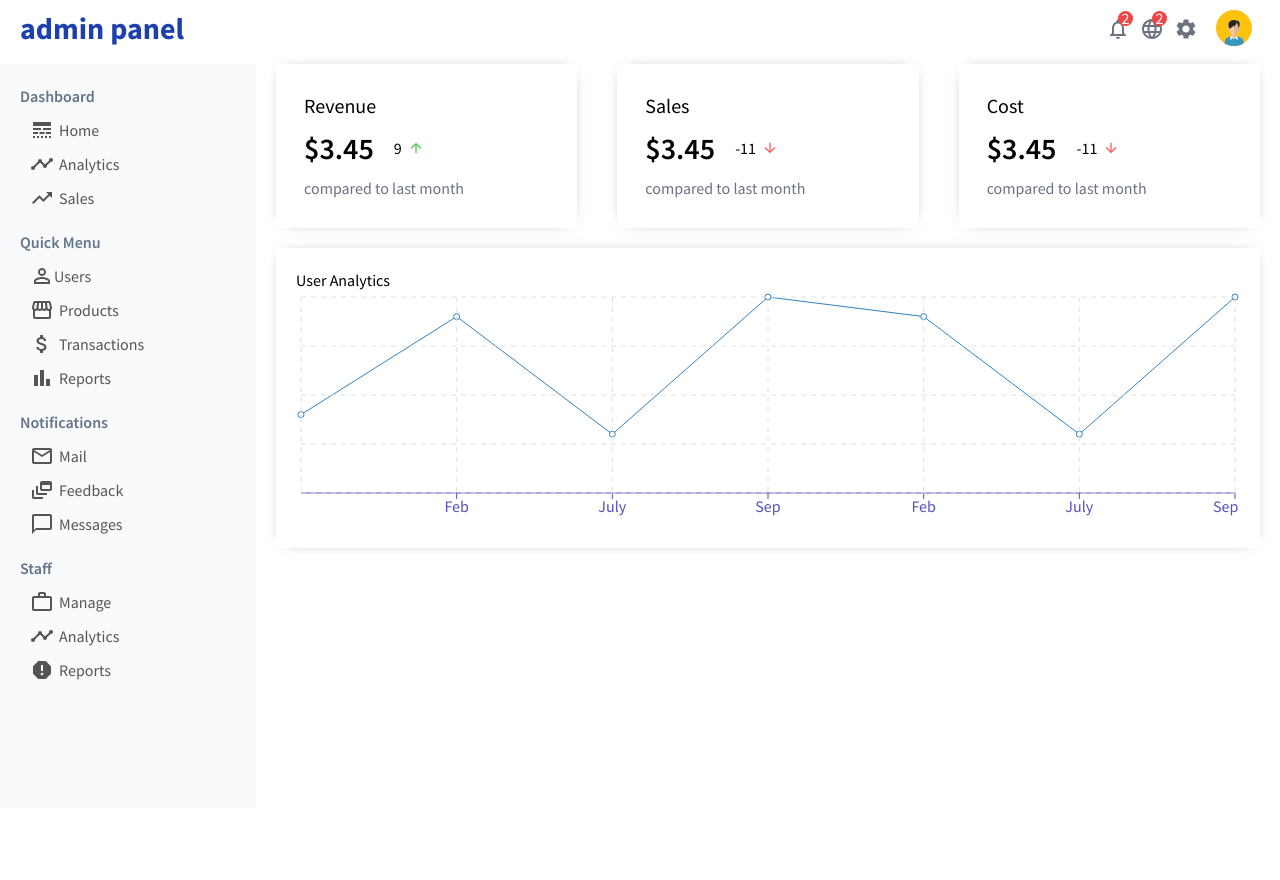
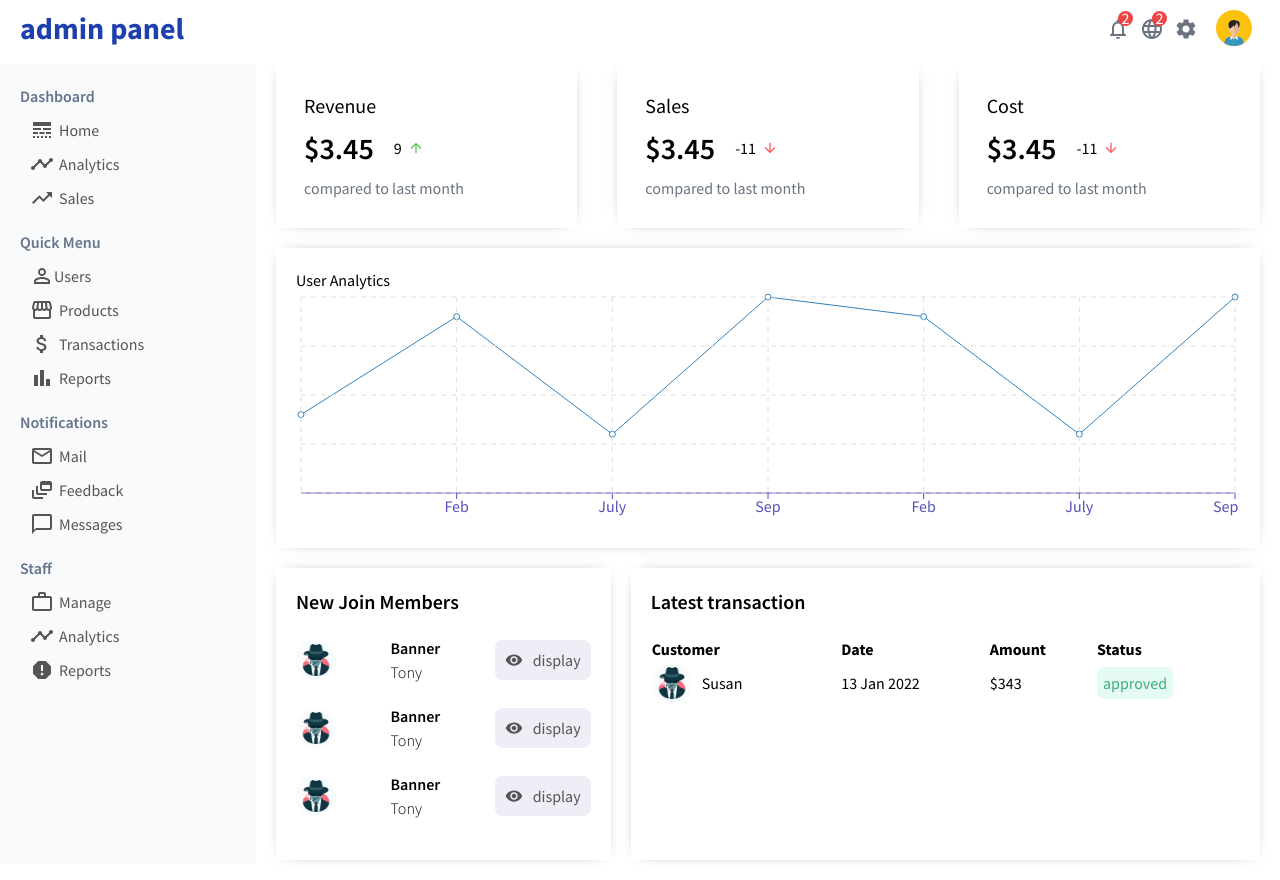
Before and after one commit to shubhamsarkar2587/admin-panel, a React (Create React App) app: page / in a window 1280 px wide. Before the commit the page ends 808 px from the top, so only its background shows below. Built offline with nearby package versions, Linux system fonts and the light colour scheme.

Commit message:
Title: widget added Dev: Shubham Date: 14 Nov 2022

```diff
--- a/src/App.jsx
+++ b/src/App.jsx
@@ -6,7 +6,7 @@ const App = () => {
   return (
     <div className="">
       <Topbar />
-      <div className="flex justify-between mt-2">
+      <div className="flex justify-between mt-2 overflow-x-hidden">
         <div className="w-1/4 xl:w-1/5">
           <Sidebar />
         </div>
--- a/src/assets/asset.js
+++ b/src/assets/asset.js
@@ -1,5 +1,14 @@
 import avatarLogin from "./svg/avatar.svg";
+
+import userImage from "./png/user_image.png"
+
+
+const smokingMan = "./png/user_image.png"
 
 export const svgAssets = {
     avatarLogin
 }
+
+export const pngAssets = {
+    userImage
+}
--- a/src/components/sidebar/Sidebar.jsx
+++ b/src/components/sidebar/Sidebar.jsx
@@ -4,7 +4,7 @@ import { AttachMoney, BarChart, ChatBubbleOutline, DynamicFeed, LineStyle, MailO
 
 const Sidebar = () => {
   return (
-    <div className="sidebar sticky top-14 bg-slate-50 overflow-y-auto">
+    <div className="sidebar fixed w-1/4 xl:w-1/5 h-full bg-slate-50 overflow-y-auto">
       <div className="p-5 text-[#555]">
 
         <div className="mb-2.5">
--- a/src/components/sidebar/sidebar.css
+++ b/src/components/sidebar/sidebar.css
@@ -1,3 +1,3 @@
 .sidebar {
-    height: calc(100vh - 3.5rem);
+    /* height: calc(100vh - 3.5rem); */
 }
--- /dev/null
+++ b/src/components/widgetLg/WidgetLg.jsx
@@ -0,0 +1,39 @@
+import "./widgetLg.css";
+import { pngAssets } from "../../assets/asset"
+
+const WidgetLg = () => {
+
+  const Button = ({ type }) => {
+    return <button className={`rounded-lg py-1 px-1.5 bg-[#eeeef7] text-[#555] cursor-pointer ${type}`}>{type}</button>
+  }
+
+  return (
+    <div className="widget_lg p-5 w-full overflow-x-auto">
+      <span className="font-semibold text-xl">Latest transaction</span>
+      <table className="w-full my-5">
+        <tbody>
+          <tr className="text-left">
+            <th className="mr-2.5">Customer</th>
+            <th className="mr-2.5">Date</th>
+            <th className="mr-2.5">Amount</th>
+            <th className="mr-2.5">Status</th>
+          </tr>
+          <tr className="text-left">
+            <td className="flex items-center mr-2.5">
+              <img className="rounded-full h-10 w-10 object-cover mr-2.5" src={pngAssets.userImage} alt="" />
+              <span>Susan</span>
+            </td>
+            <td className="center mr-2.5">13 Jan 2022</td>
+            <td className="mr-2.5">$343</td>
+            <td className="mr-2.5">
+              <Button type="approved" />
+            </td>
+          </tr>
+
+        </tbody>
+      </table>
+    </div>
+  )
+};
+
+export default WidgetLg;
--- /dev/null
+++ b/src/components/widgetLg/widgetLg.css
@@ -0,0 +1,25 @@
+.widget_lg::-webkit-scrollbar {
+    width: 0px;
+    background: transparent;
+}
+
+.widget_lg {
+    flex: 2;
+    -webkit-box-shadow: 0px 0px 15px -10px rgba(0, 0, 0, 0.75);
+    box-shadow: 0px 0px 15px -10px rgba(0, 0, 0, 0.75);
+}
+
+.approved {
+    background-color: #e5faf2;
+    color: #3bb077;
+}
+
+.deadline {
+    background-color: #fff0f1;
+    color: #d95087;
+}
+
+.pending {
+    background-color: #ebf1fe;
+    color: #2a7ade;
+}
--- /dev/null
+++ b/src/components/widgetSm/WidgetSm.jsx
@@ -0,0 +1,50 @@
+import "./widgetSm.css"
+import { pngAssets } from "../../assets/asset"
+import { Visibility } from "@mui/icons-material";
+
+const WidgetSm = () => {
+  return (
+    <div className="widget_sm p-5 w-full overflow-x-auto mr-5">
+      <span className="font-semibold text-xl">New Join Members</span>
+      <ul>
+        <li className="flex items-center justify-between my-5">
+          <img className="rounded-full h-10 w-10 object-cover" alt="user_profile" src={pngAssets.userImage}/>
+          <div className="flex flex-col mx-6">
+            <span className="font-semibold">Banner</span>
+            <span className="font-light">Tony</span>
+          </div>
+          <button className="flex items-center rounded-lg py-2 px-2.5 bg-[#eeeef7] text-[#555] cursor-pointer">
+            <Visibility className="display_icon mr-2.5" />
+            display
+          </button>
+        </li>
+
+        <li className="flex items-center justify-between my-5">
+          <img className="rounded-full h-10 w-10 object-cover" alt="user_profile" src={pngAssets.userImage}/>
+          <div className="flex flex-col mx-6">
+            <span className="font-semibold">Banner</span>
+            <span className="font-light">Tony</span>
+          </div>
+          <button className="flex items-center rounded-lg py-2 px-2.5 bg-[#eeeef7] text-[#555] cursor-pointer">
+            <Visibility className="display_icon mr-2.5" />
+            display
+          </button>
+        </li>
+
+        <li className="flex items-center justify-between my-5">
+          <img className="rounded-full h-10 w-10 object-cover" alt="user_profile" src={pngAssets.userImage}/>
+          <div className="flex flex-col mx-6">
+            <span className="font-semibold">Banner</span>
+            <span className="font-light">Tony</span>
+          </div>
+          <button className="flex items-center rounded-lg py-2 px-2.5 bg-[#eeeef7] text-[#555] cursor-pointer">
+            <Visibility className="display_icon mr-2.5" />
+            display
+          </button>
+        </li>
+      </ul>
+    </div>
+  )
+}
+
+export default WidgetSm;
--- /dev/null
+++ b/src/components/widgetSm/widgetSm.css
@@ -0,0 +1,14 @@
+.widget_sm::-webkit-scrollbar {
+    width: 0px;
+    background: transparent;
+}
+
+.widget_sm {
+    flex: 1;
+    -webkit-box-shadow: 0px 0px 15px -10px rgba(0, 0, 0, 0.75);
+    box-shadow: 0px 0px 15px -10px rgba(0, 0, 0, 0.75);
+}
+
+.display_icon {
+    font-size: 18px !important;
+}
--- a/src/pages/Home/Home.jsx
+++ b/src/pages/Home/Home.jsx
@@ -1,12 +1,18 @@
 import Chart from "../../components/chart/Chart";
 import FeatureInfo from "../../components/featureInfo/FeatureInfo";
+import WidgetLg from "../../components/widgetLg/WidgetLg";
+import WidgetSm from "../../components/widgetSm/WidgetSm";
 import { userData } from "../../utils/dummyData";
 
 const Home = () => {
   return (
     <>
       <FeatureInfo />
-      <Chart title="User Analytics" data={userData} grid={true}/>
+      <Chart title="User Analytics" data={userData} grid={true} />
+      <div className="widgets flex m-5">
+        <WidgetSm />
+        <WidgetLg />
+      </div>
     </>
   )
 }
```
Also changed, not shown: src/assets/png/smoking_man.jpg (added), src/assets/png/user_image.png (added).
